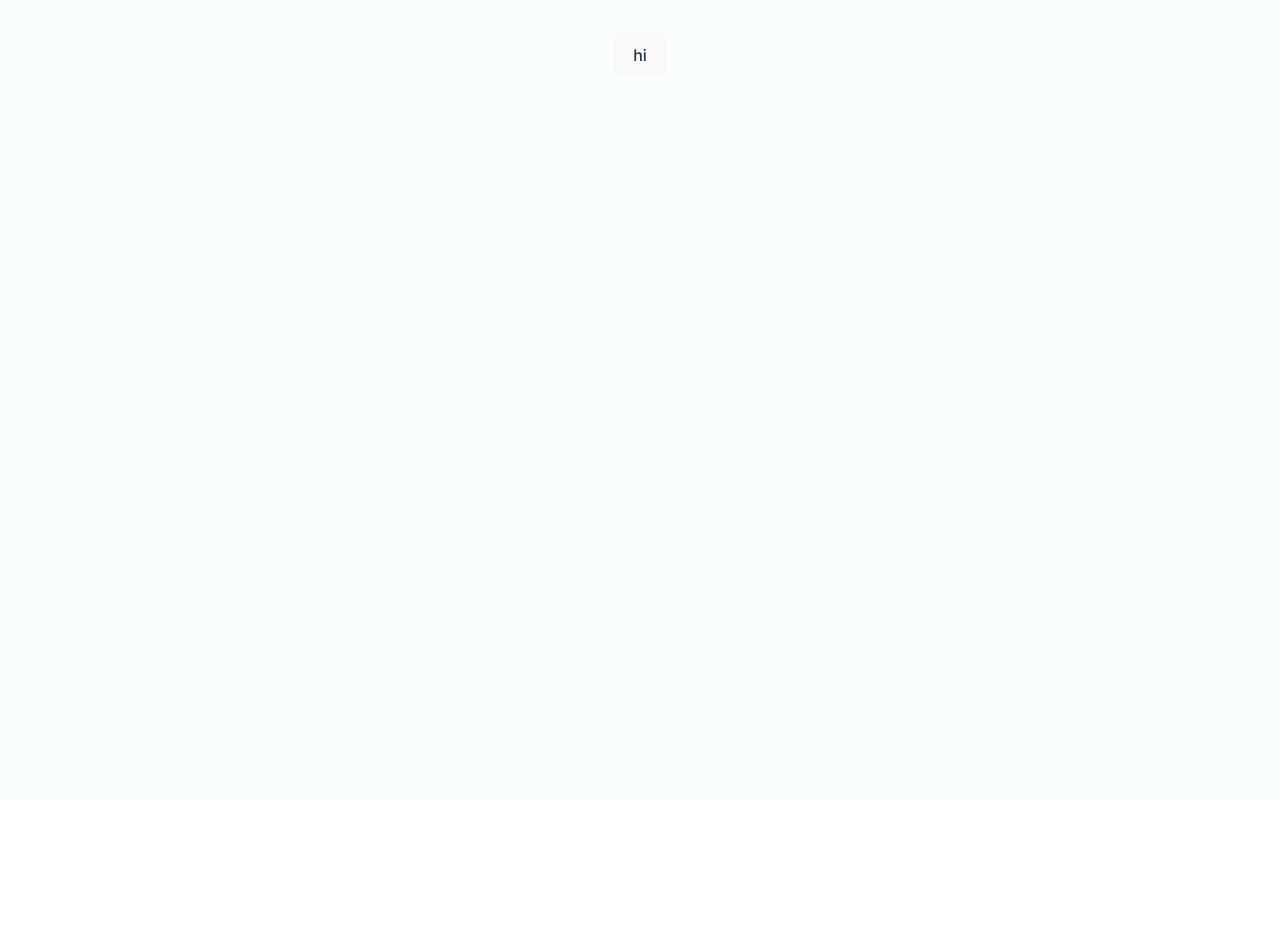
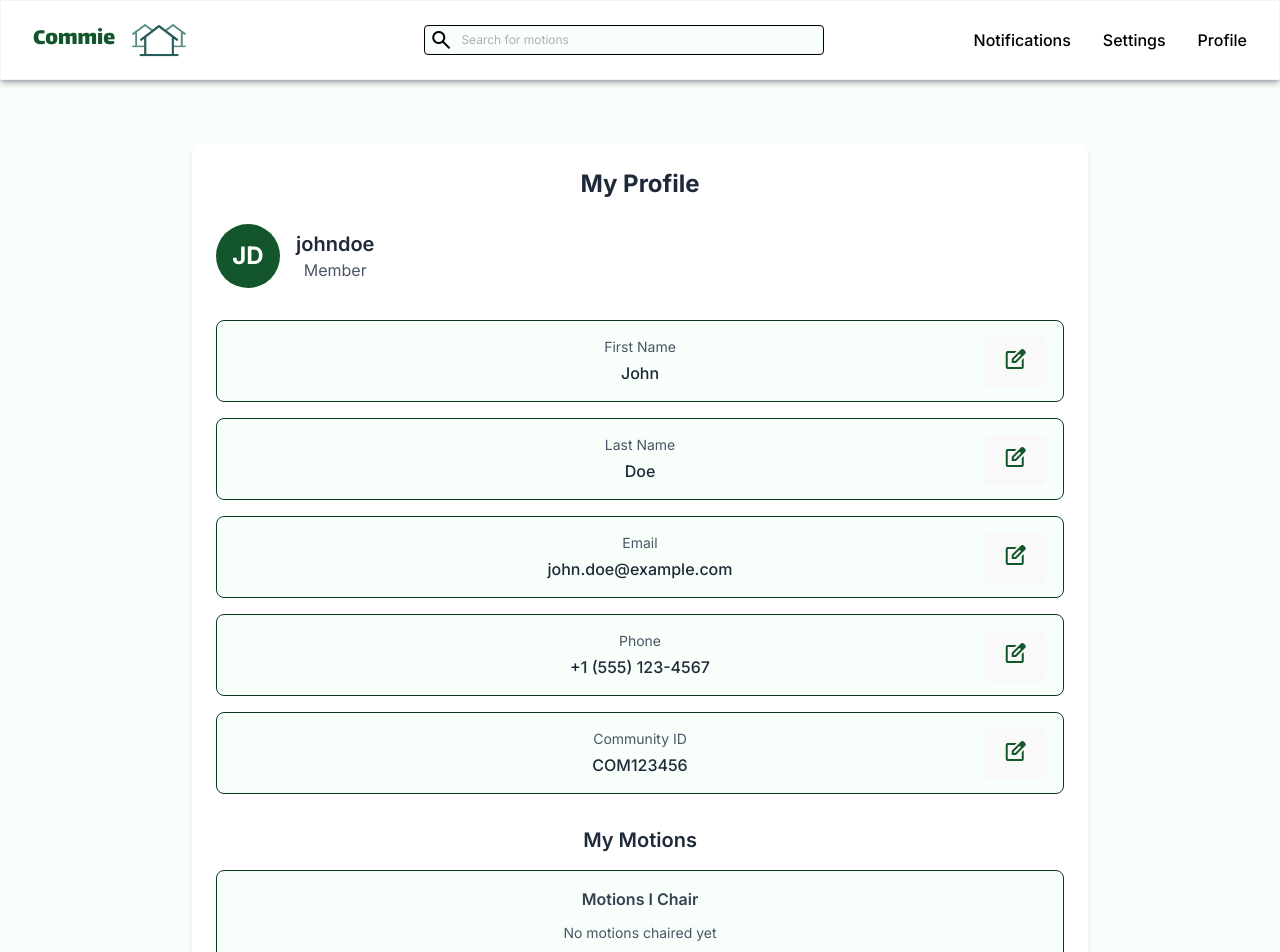
Before and after one commit to benjikib/csci432-web-dev-final-project, a React (Vite) app: page /profile in a window 1280 px wide. Shown: the top 952 px of the page. Before the commit the page ends 800 px from the top, so only its background shows below. Built offline with nearby package versions, Linux system fonts and the light colour scheme.

Commit message:
draft profile page

```diff
--- a/src/components/ProfilePage.jsx
+++ b/src/components/ProfilePage.jsx
@@ -1,50 +1,139 @@
-import { useState } from 'react'
-import { useNavigate, useLocation } from "react-router-dom"
-
+import { useLocation } from "react-router-dom"
+import HeaderNav from './reusable/HeaderNav'
+import SideBar from './reusable/SideBar'
 
 function Profile() {
     const location = useLocation();
-    const { user } = location.state || {};
+    const { user } = location.state || {
+        user: {
+            first_name: "John",
+            last_name: "Doe",
+            username: "johndoe",
+            privilege: "Member",
+            email: "john.doe@example.com",
+            pn: "+1 (555) 123-4567",
+            comid: "COM123456"
+        }
+    };
 
     return (
         <>
-        <button onClick={() => {console.log("working")}}>hi</button>
-        {/* <div className="user-profile-container">
-            <h2>My Profile</h2>
+            <HeaderNav />
+            {/* <SideBar /> */}
+            <div className="mt-20 flex justify-center min-h-0 p-8">
+                <div className="bg-white rounded-lg shadow-md p-6 w-full max-w-4xl">
+                    <h2 className="text-2xl font-bold text-gray-800 mb-6">My Profile</h2>
 
-            <div className="user-profile-header">
-                <div className="user-avatar">{user.first_name[0]+user.last_name[0]}</div>
-                <div className="user-header-info">
-                <h3>{user.username}</h3>
-                <p>{user.privilege}</p>
+                    <div className="flex items-center mb-8">
+                        <div className="w-16 h-16 rounded-full bg-lighter-green flex items-center justify-center text-white text-2xl font-bold">
+                            {user.first_name?.[0]}{user.last_name?.[0]}
+                        </div>
+                        <div className="ml-4">
+                            <h3 className="text-xl font-semibold text-gray-800">{user.username}</h3>
+                            <p className="text-gray-600">{user.privilege}</p>
                         </div>
                     </div>
 
-            <div className="user-profile-details">
-                <div className="user-detail">
-                <span className="label">First Name:</span>
-                <span className="value">{user.first_name}</span>
+                    <div className="space-y-4">
+                        <div className="bg-superlight-green border-1 border-darker-green p-4 rounded-lg relative">
+                            <button
+                                className="absolute top-4 right-4 text-lighter-green hover:text-darker-green"
+                                onClick={() => {/* Add edit functionality */}}
+                            >
+                                <span className="material-symbols-outlined">edit_square</span>
+                            </button>
+                            <p className="text-sm text-gray-600 mb-1">First Name</p>
+                            <p className="text-gray-800 font-medium">{user.first_name}</p>
                         </div>
-                <div className="user-detail">
-                <span className="label">Last Name:</span>
-                <span className="value">{user.last_name}</span>
+
+                        <div className="bg-superlight-green border-1 border-darker-green p-4 rounded-lg relative">
+                            <button
+                                className="absolute top-4 right-4 text-lighter-green hover:text-darker-green"
+                                onClick={() => {/* Add edit functionality */}}
+                            >
+                                <span className="material-symbols-outlined">edit_square</span>
+                            </button>
+                            <p className="text-sm text-gray-600 mb-1">Last Name</p>
+                            <p className="text-gray-800 font-medium">{user.last_name}</p>
                         </div>
-                <div className="user-detail">
-                <span className="label">Email:</span>
-                <span className="value">{user.email}</span>
+
+                        <div className="bg-superlight-green border-1 border-darker-green p-4 rounded-lg relative">
+                            <button
+                                className="absolute top-4 right-4 text-lighter-green hover:text-darker-green"
+                                onClick={() => {/* Add edit functionality */}}
+                            >
+                                <span className="material-symbols-outlined">edit_square</span>
+                            </button>
+                            <p className="text-sm text-gray-600 mb-1">Email</p>
+                            <p className="text-gray-800 font-medium">{user.email}</p>
                         </div>
-                <div className="user-detail">
-                <span className="label">Phone:</span>
-                <span className="value">{user.pn}</span>
+
+                        <div className="bg-superlight-green border-1 border-darker-green p-4 rounded-lg relative">
+                            <button
+                                className="absolute top-4 right-4 text-lighter-green hover:text-darker-green"
+                                onClick={() => {/* Add edit functionality */}}
+                            >
+                                <span className="material-symbols-outlined">edit_square</span>
+                            </button>
+                            <p className="text-sm text-gray-600 mb-1">Phone</p>
+                            <p className="text-gray-800 font-medium">{user.pn}</p>
                         </div>
-                <div className="user-detail">
-                <span className="label">COM ID:</span>
-                <span className="value">{user.comid}</span>
+
+                        <div className="bg-superlight-green border-1 border-darker-green p-4 rounded-lg relative">
+                            <button
+                                className="absolute top-4 right-4 text-lighter-green hover:text-darker-green"
+                                onClick={() => {/* Add edit functionality */}}
+                            >
+                                <span className="material-symbols-outlined">edit_square</span>
+                            </button>
+                            <p className="text-sm text-gray-600 mb-1">Community ID</p>
+                            <p className="text-gray-800 font-medium">{user.comid}</p>
                         </div>
                     </div>
-        </div> */}
+
+                    {/* Motions Section */}
+                    <div className="mt-8">
+                        <h3 className="text-xl font-semibold text-gray-800 mb-4">My Motions</h3>
+                        <div className="space-y-4">
+                            {/* Motions I Chair */}
+                            <div className="bg-superlight-green border-1 border-darker-green p-4 rounded-lg">
+                                <h4 className="text-md font-semibold text-gray-700 mb-3">Motions I Chair</h4>
+                                <div className="space-y-2">
+                                    {user.chairedMotions?.length > 0 ? (
+                                        user.chairedMotions.map(motion => (
+                                            <div key={motion.id} className="p-2 bg-white rounded">
+                                                <p className="font-medium">{motion.title}</p>
+                                                <p className="text-sm text-gray-600">Status: {motion.status}</p>
+                                            </div>
+                                        ))
+                                    ) : (
+                                        <p className="text-sm text-gray-600">No motions chaired yet</p>
+                                    )}
+                                </div>
+                            </div>
+
+                            {/* Motions I Voted On */}
+                            <div className="bg-superlight-green border-1 border-darker-green p-4 rounded-lg">
+                                <h4 className="text-md font-semibold text-gray-700 mb-3">Recent Votes</h4>
+                                <div className="space-y-2">
+                                    {user.votedMotions?.length > 0 ? (
+                                        user.votedMotions.map(motion => (
+                                            <div key={motion.id} className="p-2 bg-white rounded">
+                                                <p className="font-medium">{motion.title}</p>
+                                                <p className="text-sm text-gray-600">Voted: {motion.voteType}</p>
+                                            </div>
+                                        ))
+                                    ) : (
+                                        <p className="text-sm text-gray-600">No votes cast yet</p>
+                                    )}
+                                </div>
+                            </div>
+                        </div>
+                    </div>
+                </div>
+            </div>
         </>
     );
+}
 
-}
 export default Profile
--- a/src/components/reusable/HeaderNav.jsx
+++ b/src/components/reusable/HeaderNav.jsx
@@ -13,6 +13,7 @@ function SearchBar( {setSearchedTerm} ) {
                                         placeholder="Search for motions"
                                         className="ml-2 w-full border-transparent focus:outline-none font-[400] text-xs text-black/60"
                                         onChange={ (e) => { setSearchedTerm(e.target.value) } }
+                                        autoComplete="off"
                                 />
                         </div>
                 </>
```
Lines whose indentation alone changed are shown as unchanged.
